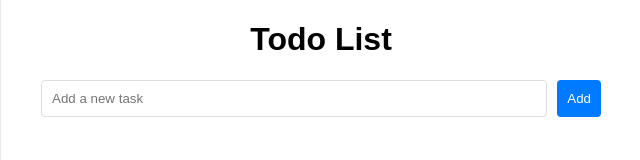
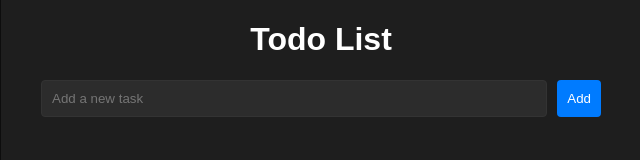
Before and after one commit to alsomedroo/To-do-app, a plain HTML site: page index.html in a window 1280 px wide. Shown: the whole page, without its empty margins (319-959 px from the left). Drawn offline with Linux system fonts and the light colour scheme.

Commit message:
dark mode

```diff
--- a/index.html
+++ b/index.html
@@ -7,7 +7,8 @@
     <style>
         body {
             font-family: Arial, sans-serif;
-            background-color: #f4f4f4;
+            background-color: #121212; /* Dark background color */
+            color: #e0e0e0; /* Light text color */
             display: flex;
             justify-content: center;
             align-items: center;
@@ -16,17 +17,18 @@
         }
 
         .container {
-            background: #fff;
+            background: #1e1e1e; /* Darker background for container */
             padding: 20px;
             border-radius: 8px;
-            box-shadow: 0 0 10px rgba(0, 0, 0, 0.1);
+            box-shadow: 0 0 10px rgba(0, 0, 0, 0.5); /* Darker shadow */
             width: 100%;
-            max-width: 600px; /* Adjust as needed */
+            max-width: 600px;
             height: 100%;
         }
 
         h1 {
             text-align: center;
+            color: #ffffff; /* White color for the heading */
         }
 
         .todo-form {
@@ -39,8 +41,10 @@
         #todo-input {
             flex: 1;
             padding: 10px;
-            border: 1px solid #ddd;
+            border: 1px solid #333; /* Dark border color */
             border-radius: 4px;
+            background-color: #2c2c2c; /* Dark background for input */
+            color: #e0e0e0; /* Light text color */
         }
 
         #add-todo {
@@ -65,8 +69,9 @@
             display: flex;
             align-items: center;
             padding: 10px;
-            border-bottom: 1px solid #ddd;
+            border-bottom: 1px solid #333; /* Dark border color */
             justify-content: space-between;
+            background-color: #1e1e1e; /* Darker background for list items */
         }
 
         li:last-child {
@@ -115,7 +120,8 @@
         .icon-trash-alt::before {
             content: "\f2ed"; /* Font Awesome trash icon code */
         }
-                /* Add to your existing CSS */
+
+        /* Additional CSS */
         .section {
             margin-top: 20px;
         }
@@ -123,13 +129,11 @@
         .section h2 {
             margin-bottom: 10px;
         }
-        /* Add to your existing CSS */
-.time-highlight {
-    font-weight: bold;
-    color: #007bff; /* Highlight color for time */
-}
 
-
+        .time-highlight {
+            font-weight: bold;
+            color: #007bff; /* Highlight color for time */
+        }
     </style>
     <link rel="stylesheet" href="https://cdnjs.cloudflare.com/ajax/libs/font-awesome/5.15.4/css/all.min.css">
 </head>
```
